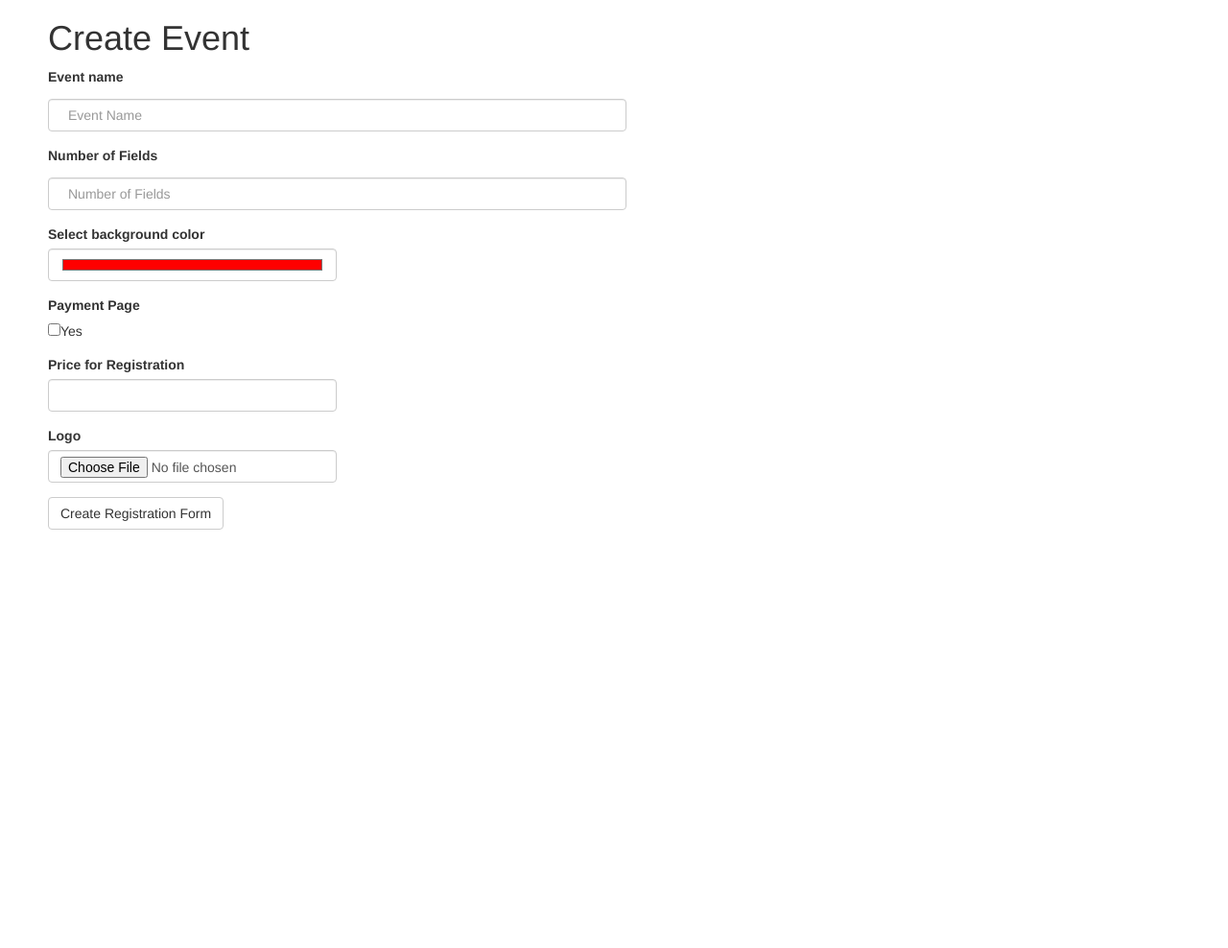
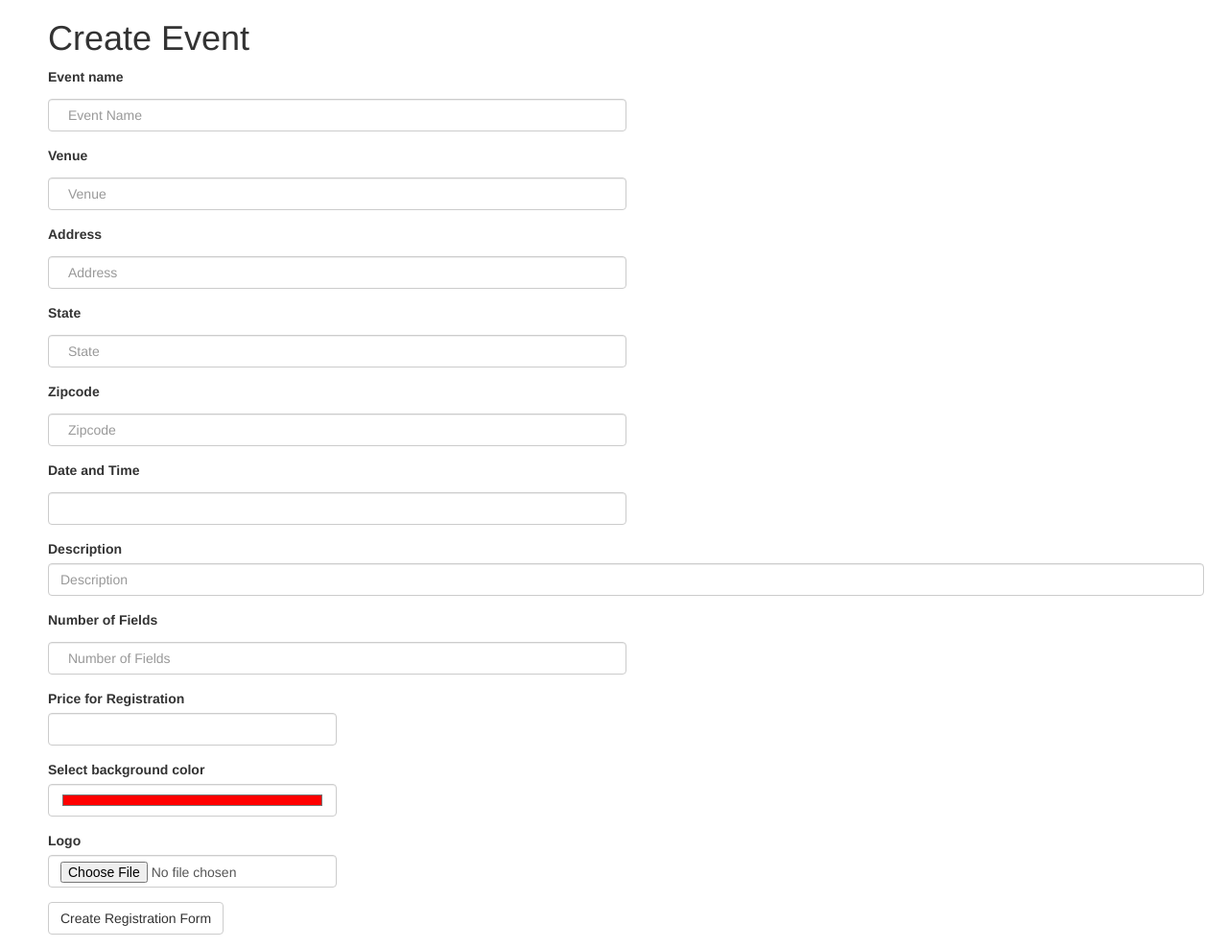
Before and after one commit to tjhakseth/project_reggie, a Flask app: page /create_event in a window 1280 px wide. Shown: the part 52-1040 px from the top of the page at 96% size. Before the commit the page ends 604 px from the top, so only its background shows below. Run offline with Flask 2, Linux system fonts and the light colour scheme; parts of the project's set-up code (start-up, migrations or seed data) failed here and were passed over; some libraries are stand-ins or nearby versions.

Commit message:
Added landing page and payment info to registration flow

```diff
--- a/server.py
+++ b/server.py
@@ -24,20 +24,11 @@ ALLOWED_EXTENSIONS = set(['txt', 'pdf', 'png', 'jpg', 'jpeg', 'gif'])
 app = Flask(__name__)
 app.config['UPLOAD_FOLDER'] = UPLOAD_FOLDER
 
-#FlaskUUID(app)
+app.secret_key = "Reggieevents"
+
+app.jinja_env.undefined = StrictUndefined
 
 
-# Required to use Flask sessions and the debug toolbar
-app.secret_key = "Reggieevents"
-# Normally, if you use an undefined variable in Jinja2, it fails silently.
-# This is horrible. Fix this so that, instead, it raises an error.
-app.jinja_env.undefined = StrictUndefined
-
-# def allowed_file(filename):
-#     """saving the logo"""
-
-#     return '.' in filename and \
-#            filename.rsplit('.', 1)[1] in ALLOWED_EXTENSIONS
 
 @app.route('/')
 def homepage():
@@ -63,6 +54,8 @@ def process_create_company():
     contact_person = request.form["contactperson"]
     company_phone = request.form["companyphone"]
     company_address = request.form["companyaddress"]
+    company_state = request.form["companystate"]
+    company_zip = request.form["companyzip"]
     password = request.form["password"]
     password_bytes = password.encode('utf-8')
 
@@ -73,6 +66,8 @@ def process_create_company():
                             contact_person=contact_person,
                             company_phone=company_phone,
                             company_address=company_address,
+                            company_state=company_state,
+                            company_zip=company_zip,
                             password=hashed)
 
     db.session.add(new_company)
@@ -146,19 +141,19 @@ def process_create_user():
     """Process a newly created user"""
 
     # Get form variables
-    user_name = request.form["username"]
+    user_firstname = request.form["user_firstname"]
+    user_lastname = request.form["user_lastname"]
     user_email = request.form["useremail"]
     user_phone = request.form["userphone"]
-    user_address = request.form["useraddress"]
     password = request.form["password"]
     password_bytes = password.encode('utf-8')
 
     hashed = bcrypt.hashpw(password_bytes, bcrypt.gensalt())
 
-    new_user = User(user_name=user_name,
+    new_user = User(user_firstname=user_firstname,
+                    user_lastname=user_lastname,
                     user_email=user_email,
                     user_phone=user_phone,
-                    user_address=user_address,
                     password=hashed)
 
     db.session.add(new_user)
@@ -233,16 +228,32 @@ def create_registration_form():
     """create registration form"""
 
 
-    company_id = session.get('company_id')
-    event_name = request.form['event_name']
+    company_id=session.get('company_id')
+    event_name=request.form['event_name']
+    venue=request.form['venue']
+    address=request.form['address']
+    state=request.form['state']
+    zipcode=request.form['zipcode']
+    date=request.form['date']
+    description=request.form['description']
     number_of_fields = int(request.form['number_of_fields'])
     color = request.form['color']
     logo= request.files['logo']
     logo = logo.filename
-    payment_page = request.form.get('payment_page', False)
     price = request.form['price']
 
-    new_event = Event(event_name=event_name, company_id=company_id, number_of_fields=number_of_fields, payment_page=payment_page, price=price, color=color, logo=logo)
+    new_event = Event(event_name=event_name,
+                    company_id=company_id,
+                    venue=venue,
+                    address=address,
+                    state=state,
+                    zipcode=zipcode,
+                    date=date,
+                    description=description,
+                    number_of_fields=number_of_fields,
+                    price=price,
+                    color=color,
+                    logo=logo)
 
     db.session.add(new_event)
     db.session.commit()
@@ -317,11 +328,24 @@ def event_list():
     return render_template("event_list.html", events=events)
 
 
+@app.route("/event_profile/<event_id>/home", methods=['GET'])
+def event_landing_page(event_id):
+
+    event = Event.query.get(event_id)
+
+    if event.logo:
+        logo = uploaded_file(event.logo)
+
+    return render_template("landing_page.html", event=event)
+
+def uploaded_file(filename):
+    # import pdb; pdb.set_trace()
+    return send_from_directory(app.config['UPLOAD_FOLDER'],
+                               filename)
+
+
 @app.route("/event_profile/<event_id>/live", methods=['GET'])
 def event_profile_live(event_id):
-
-    # import pdb; pdb.set_trace()
-
 
     event = Event.query.get(event_id)
 
@@ -331,6 +355,7 @@ def event_profile_live(event_id):
     return render_template("event_live.html", event=event)
 
 def uploaded_file(filename):
+    # import pdb; pdb.set_trace()
     return send_from_directory(app.config['UPLOAD_FOLDER'],
                                filename)
 
--- a/templates/create_event.html
+++ b/templates/create_event.html
@@ -12,20 +12,40 @@
             <input type="text" name="event_name" class="form-control" placeholder="Event Name">
         </div>
         <div class="form-group">
+            <label for="venue">Venue</label>
+            <input type="text" name="venue" class="form-control" placeholder="Venue">
+        </div>
+        <div class="form-group">
+            <label for="address">Address</label>
+            <input type="text" name="address" class="form-control" placeholder="Address">
+        </div>
+        <div class="form-group">
+            <label for="state">State</label>
+            <input type="text" name="state" class="form-control" placeholder="State">
+        </div>
+        <div class="form-group">
+            <label for="zipcode">Zipcode</label>
+            <input type="text" name="zipcode" class="form-control" placeholder="Zipcode">
+        </div>
+        <div class="form-group">
+            <label for="datetime">Date and Time</label>
+            <input type="text" name="date" class="form-control">
+        </div>
+        <div class="form-group">
+            <label for="description">Description</label>
+            <input type="textarea" name="description" class="form-control" placeholder="Description">
+        </div>
+        <div class="form-group">
             <label for="numberoffields">Number of Fields</label>
             <input type="text" name="number_of_fields" class="form-control" placeholder="Number of Fields">
         </div>
         <div class="form-group">
+            <label for="price">Price for Registration</label>
+            <input type="number" class="form-control" name="price">
+        </div>
+        <div class="form-group">
             <label for="selectbackgroundcolor">Select background color</label>
             <input type="color" name="color" class="form-control" value="#ff0000">
-        </div>
-        <div class="form-group">
-            <label for="paymentpage">Payment Page</label></br>
-            <input type="checkbox" name="payment_page" value="Yes"/>Yes
-        </div>
-        <div class="form-group">
-            <label for="price">Price for Registration</label>
-            <input type="number" class="form-control" name="price">
         </div>
         <div class="form-group">
             <label for="logo">Logo</label>
@@ -37,20 +57,4 @@
 </div>
 
 
-<!-- <form>
-
-  <div class="form-group">
-    <label for="exampleInputFile">File input</label>
-    <input type="file" id="exampleInputFile">
-    <p class="help-block">Example block-level help text here.</p>
-  </div>
-  <div class="checkbox">
-    <label>
-      <input type="checkbox"> Check me out
-    </label>
-  </div>
-
-</form> -->
-
-
 {% endblock %}
--- a/templates/event_list.html
+++ b/templates/event_list.html
@@ -7,7 +7,7 @@
 
         {% for event in events %}
         <ul>
-            <a href="/event_profile/{{ event.event_id }}/live"/>
+            <a href="/event_profile/{{ event.event_id }}/home"/>
                 {{ event.event_name }}</a>
         </ul>
         {% endfor %}
--- a/templates/event_profile.html
+++ b/templates/event_profile.html
@@ -4,7 +4,7 @@
 <div class="well spaced" style="width:97%">
   <h2> {{ event.event_name }} </h2>
 
-  <a href="/event_profile/{{ event.event_id }}/live">Live</a>
+  <a href="/event_profile/{{ event.event_id }}/home">Site</a>
 </br>
   <a href="/event_profile/{{ event.event_id }}/data">Registration Data</a>
   <p>Attendees Registered: {{ event.registrations|count }}</p>
--- a/templates/user_profile.html
+++ b/templates/user_profile.html
@@ -3,7 +3,7 @@
 {% block body %}
 <br>
 <div class="well spaced" style="width:97%">
-  <h2> welcome {{ user.user_name }} </h2>
+  <h2> welcome {{ user.user_firstname }} </h2>
     <ul>Registered Events:</ul>
         {% for registration in user.registrations %}
         <ul>
```
Also changed, not shown: model.py (+10 -28 lines), static/css/live_registration_form.css (+0 -9 lines), static/js/image.js (deleted, +0 -15 lines), templates/create_company_form.html (+12 -0 lines), templates/create_user_form.html (+2 -21 lines), templates/event_live.html (+47 -8 lines), templates/landing_page.html (added, +14 -0 lines), 1 other file.
